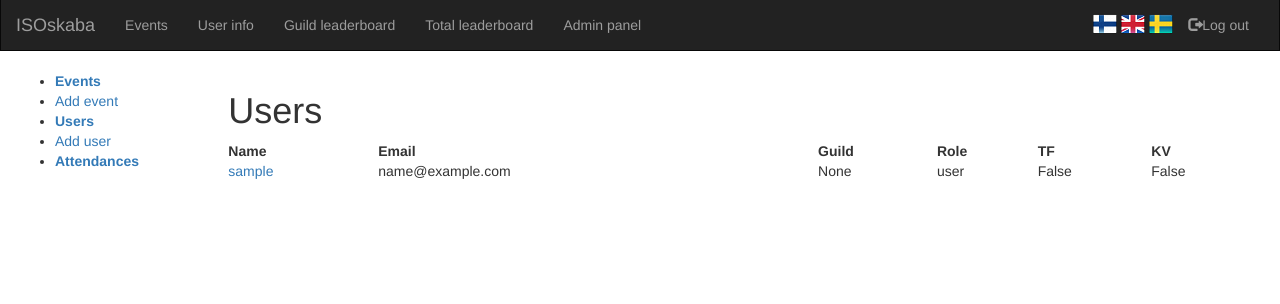
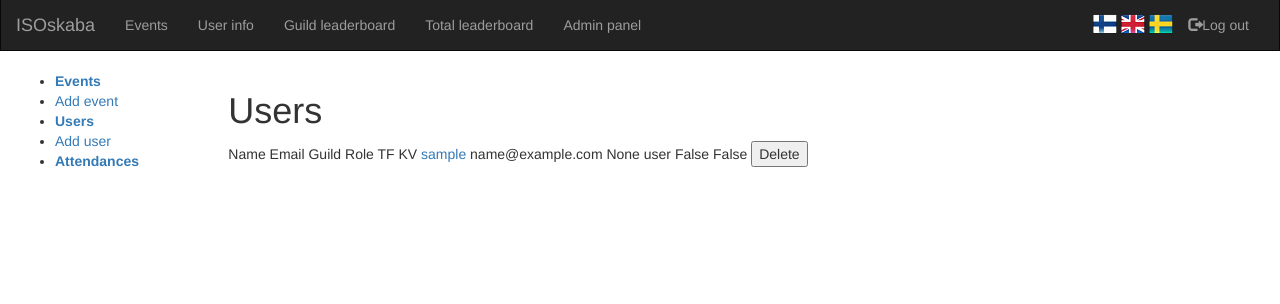
Before and after one commit to Jonneitapuro/isoskaba2, a Django app: page /admin/users/ in a window 1280 px wide. Shown: the part 259-563 px from the top of the page. Run offline with Django 3.2, Linux system fonts and the light colour scheme; the visitor is signed in with stand-in values (Sample User, id 1); data comes from the database, SQL or seed files in the repository; some libraries are stand-ins or nearby versions.

Commit message:
User deletion works

```diff
--- a/isoskaba2/urls.py
+++ b/isoskaba2/urls.py
@@ -39,7 +39,8 @@ urlpatterns = [
     url(r'^user/$', skabaviews.user_info, name='userinfo'),
     url(r'^user/edit/$', skabaviews.user_edit, name='user_edit'),
     url(r'^events/$', skabaviews.list_user_events, name='usereventlist'),
-    url(r'^attend', skabaviews.attend_event, name='attend')
+    url(r'^attend', skabaviews.attend_event, name='attend'),
+    url(r'^deleteuser', skabaviews.delete_user, name='delete_user')
 ]
 
 if settings.DEBUG:
--- a/skaba/models.py
+++ b/skaba/models.py
@@ -5,7 +5,7 @@ from django.contrib.auth.models import AbstractBaseUser, PermissionsMixin
 from django.contrib.auth.models import BaseUserManager
 
 class UserProfile(models.Model):
-    user = models.OneToOneField(User)
+    user = models.OneToOneField(User, on_delete=models.CASCADE)
     is_tf = models.BooleanField(default=False)
     is_kv = models.BooleanField(default=False)
     role = models.CharField(max_length=9, default="user")
--- a/skaba/views.py
+++ b/skaba/views.py
@@ -303,3 +303,14 @@ def verify_attendances(request):
     response = TemplateResponse(request, 'admin_attendances.html', {'unverified': unverified, 'verified': verified})
     response.render()
     return response
+
+@user_passes_test(check_admin)
+def delete_user(request):
+    if 'user_id' in request.POST:
+        userid = int(request.POST.get('user_id'))
+        "user = get_object_or_404(user, pk=userid)"
+        User.objects.filter(id = userid).delete()
+        return redirect('userlist')
+    else:
+        messages.error(request, _('Something went wrong!'))
+        return redirect('userlist')
--- a/templates/userlist.html
+++ b/templates/userlist.html
@@ -2,7 +2,8 @@
 {% load i18n %}
 {% block admin_content %}
 <h1>{% trans 'Users' %}</h1>
-<table style="width:100%">
+<form role="form" class="form-horizontal" action="/deleteuser" method="POST">
+  {% csrf_token %}
   <tr>
     <th>{% trans 'Name' %}</th>
     <th>{% trans 'Email' %}</th>
@@ -19,7 +20,8 @@
     <td>{{ user.profile.role }}</td>
     <td>{{ user.profile.is_tf }}</td>
     <td>{{ user.profile.is_kv }}</td>
+    <td><button type="submit" name="user_id" value="{{ user.id }}" onclick="confirm('{% trans 'Do you want to delete the user' %}')">{% trans 'Delete' %}</button></td>
   </tr>
   {% endfor %}
-</table>
+</form>
 {% endblock %}
```
